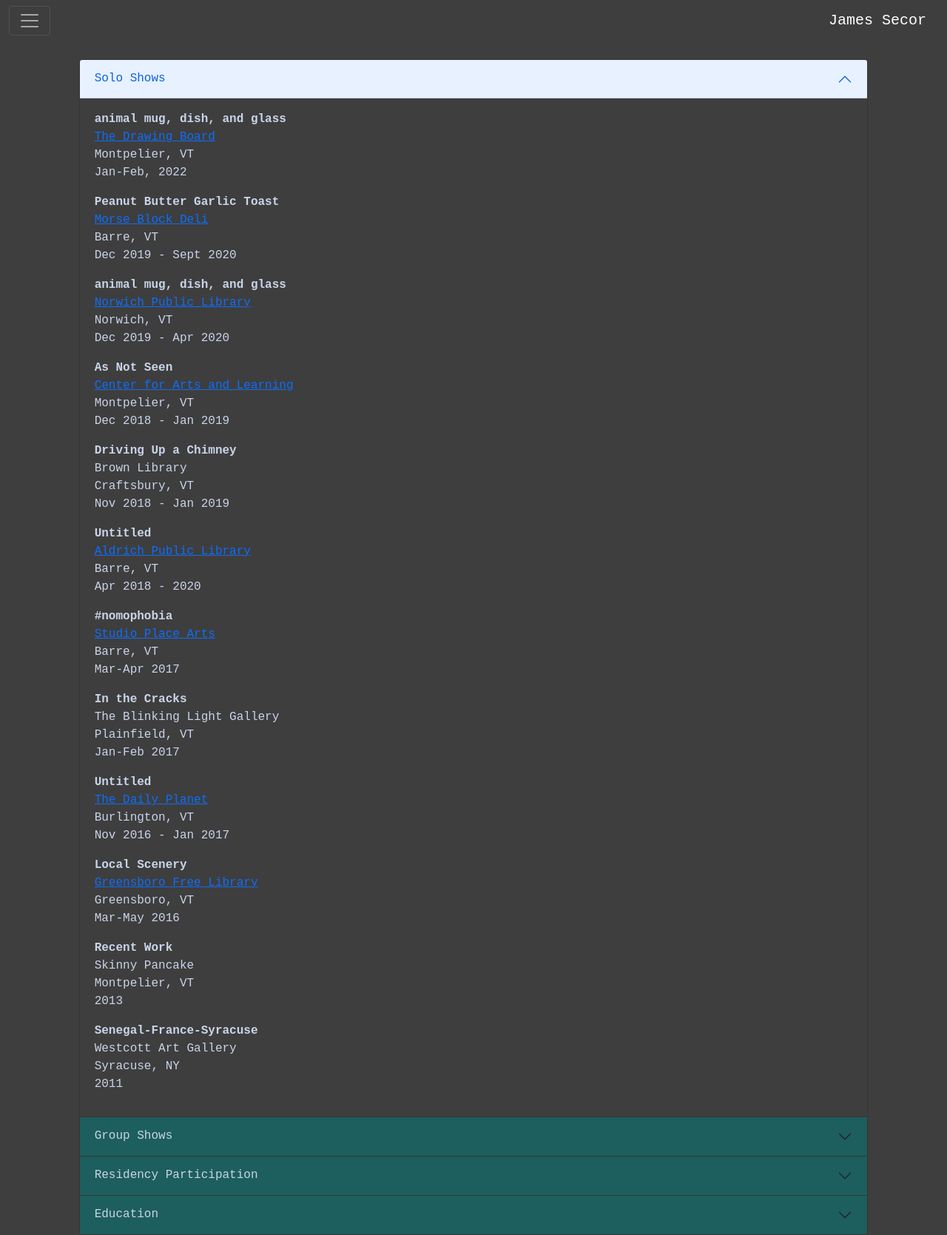
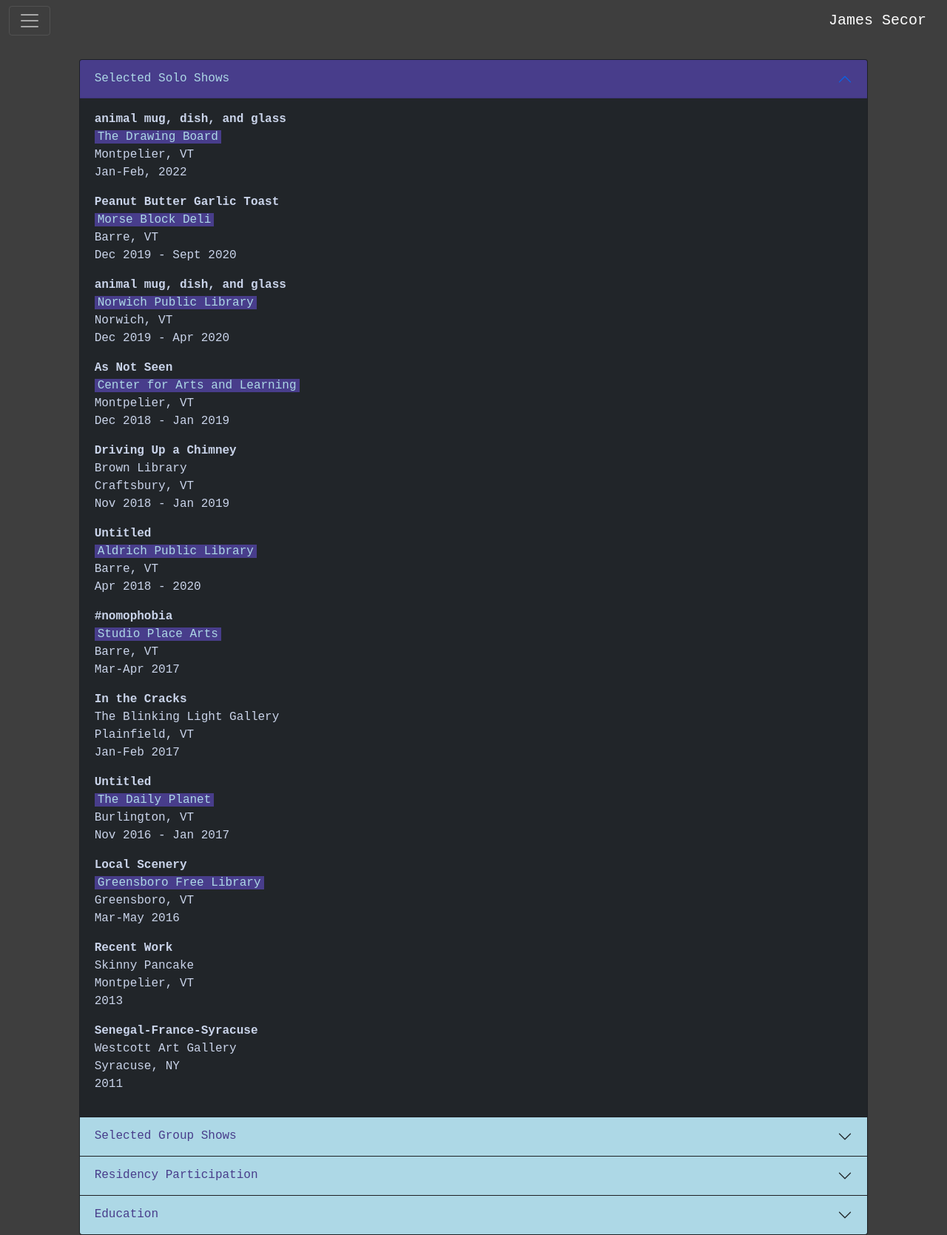
Before and after one commit to jamessecor/artsite_react_frontend, a React (Create React App) app: page /cv in a window 1280 px wide. Shown: the whole page at 74% size. Built offline with nearby package versions, Linux system fonts and the light colour scheme.

Commit message:
color updates

```diff
--- a/src/components/ContactForm.js
+++ b/src/components/ContactForm.js
@@ -46,7 +46,7 @@ const ContactForm = () => {
                                 </Toast>
                             )
                             : (
-                                <Form ref={formRef} noValidate validated={isSubmitted} className={'col-lg-6 offset-lg-3'} onSubmit={handleSubmit}>
+                                <Form ref={formRef} noValidate validated={isSubmitted} className={'bg-dark rounded p-5 col-lg-6 offset-lg-3'} onSubmit={handleSubmit}>
                                     <h5 className="pb-4 d-flex justify-content-center">join email list / leave a message</h5>
                                     <Form.Group className="mb-3" controlId="firstname">
                                         <Form.Label>First Name</Form.Label>
@@ -59,13 +59,12 @@ const ContactForm = () => {
                                     <Form.Group className="mb-3" controlId="email">
                                         <Form.Label>Email</Form.Label>
                                         <Form.Control required name='email' type="email" value={email} onChange={handleChange}/>
-                                        {/* <Form.Control.Feedback type={this.state.errors.includes("email") ? "invalid" : "valid"}>A valid email address is required</Form.Control.Feedback> */}
                                     </Form.Group>
                                     <Form.Group className="mb-3" controlId="message">
                                         <Form.Label>Message</Form.Label>
                                         <Form.Control rows={3} as="textarea" name='message' value={message} onChange={handleChange}/>
                                     </Form.Group>
-                                    <Button type='submit' disabled={isSubmitted}>Submit</Button>
+                                    <Button type='submit' variant={'success'} disabled={isSubmitted}>Submit</Button>
                                 </Form>
                             )
                     }
--- a/src/components/Cv.css
+++ b/src/components/Cv.css
@@ -1,8 +1,22 @@
-.accordion-item {
-    background: #3e3e3e;
-    color: #cad4ea;
+
+.accordion-button {
+    color: darkslateblue;
+    background: lightblue;
 }
-.accordion-button {
-    background: rgb(29, 94, 94);
-    color: #cad4ea;
+
+.accordion-button:not(.collapsed) {
+    color: lightblue;
+    background: darkslateblue;
 }
+
+.accordion-body > div > a {
+    text-decoration: none;
+    padding: 0 4px 0 4px;
+    color: lightblue;
+    background: darkslateblue;
+}
+
+.accordion-body > div > a:hover {
+    background: lightblue;
+    color: darkslateblue;
+}
--- a/src/components/Cv.js
+++ b/src/components/Cv.js
@@ -13,14 +13,14 @@ const Cv = () => {
 
     return (
         <Accordion className="col-lg-10 offset-lg-1 col-12" defaultActiveKey={"solo"}>
-            <Accordion.Item eventKey={"solo"}>
-                <Accordion.Header>Solo Shows</Accordion.Header>
+            <Accordion.Item className={'bg-dark'} eventKey={"solo"}>
+                <Accordion.Header>Selected Solo Shows</Accordion.Header>
                 <Accordion.Body>
                     {soloShows.map(function (show) {
                         return (
                             <div key={`${show.name}${show.dates}`} className="mb-3">
                                 <strong>{show.name}</strong><br/>
-                                <a target="_blank" rel="noopener noreferrer" href={show.url}>{show.location}</a><br/>
+                                {show.url ? (<a target="_blank" rel="noopener noreferrer" href={show.url}>{show.location}</a>) : show.location}<br/>
                                 {show.address}<br/>
                                 {show.dates}
                             </div>
@@ -28,14 +28,14 @@ const Cv = () => {
                     })}
                 </Accordion.Body>
             </Accordion.Item>
-            <Accordion.Item eventKey={"group"}>
-                <Accordion.Header>Group Shows</Accordion.Header>
+            <Accordion.Item className={'bg-dark'} eventKey={"group"}>
+                <Accordion.Header>Selected Group Shows</Accordion.Header>
                 <Accordion.Body>
                     {groupShows.map(function (show) {
                         return (
                             <div key={`${show.name}${show.dates}`} className="mb-3">
                                 <strong>{show.name}</strong><br/>
-                                <a target="_blank" rel="noopener noreferrer" href={show.url}>{show.location}</a><br/>
+                                {show.url ? (<a target="_blank" rel="noopener noreferrer" href={show.url}>{show.location}</a>) : show.location}<br/>
                                 {show.address}<br/>
                                 {show.dates}
                             </div>
@@ -43,14 +43,14 @@ const Cv = () => {
                     })}
                 </Accordion.Body>
             </Accordion.Item>
-            <Accordion.Item eventKey={"residency"}>
+            <Accordion.Item className={'bg-dark'} eventKey={"residency"}>
                 <Accordion.Header>Residency Participation</Accordion.Header>
                 <Accordion.Body>
                     {residencies.map(function (residency) {
                         return (
                             <div key={residency.name} className="mb-3">
                                 <strong>{residency.name}</strong><br/>
-                                <a href={residency.url}>{residency.location}</a><br/>
+                                {residency.url ? (<a target="_blank" rel="noopener noreferrer" href={residency.url}>{residency.location}</a>) : residency.location}<br/>
                                 {residency.address}<br/>
                                 {residency.dates}
                             </div>
@@ -58,14 +58,14 @@ const Cv = () => {
                     })}
                 </Accordion.Body>
             </Accordion.Item>
-            <Accordion.Item eventKey={"education"}>
+            <Accordion.Item className={'bg-dark'} eventKey={"education"}>
                 <Accordion.Header>Education</Accordion.Header>
                 <Accordion.Body>
                     {education.map(function (ed) {
                         return (
                             <div key={ed.name} className="mb-3">
                                 <strong>{ed.name}</strong><br/>
-                                <a href={ed.url}>{ed.location}</a><br/>
+                                {ed.url ? (<a target="_blank" rel="noopener noreferrer" href={ed.url}>{ed.location}</a>) : ed.location}<br/>
                                 {ed.address}<br/>
                                 {ed.dates}
                             </div>
--- a/src/components/MovingColorImage.css
+++ b/src/components/MovingColorImage.css
@@ -4,7 +4,7 @@ img {
 
 .rotating {
     animation-name: image;
-    animation-duration: 6s;
+    animation-duration: 3s;
     animation-iteration-count: infinite;
 }
 
```
